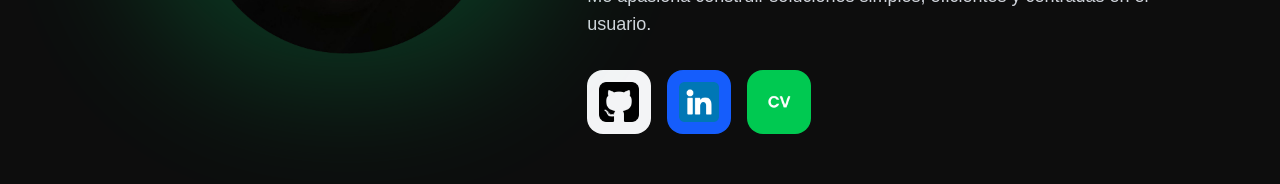
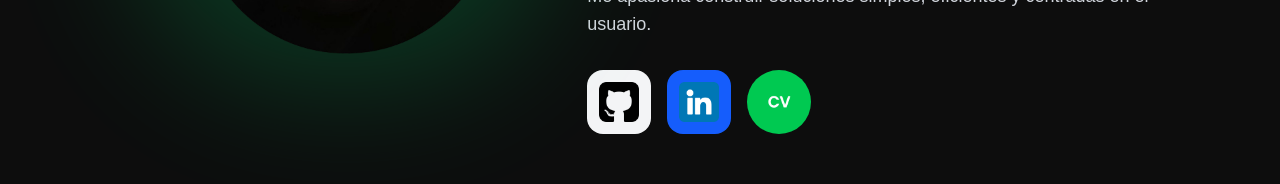
Before and after one commit to DavidGarzonDev/portafolio, a React (Vite) app: page / in a window 1280 px wide. Shown: the part 496-680 px from the top of the page. Built offline with nearby package versions, Linux system fonts and the light colour scheme; no server answers.

Commit message:
añadiendo una hoja de vida mejor estructurada

```diff
--- a/src/pages/About.jsx
+++ b/src/pages/About.jsx
@@ -69,10 +69,10 @@ const About = () => {
                             />
                         </a>
                         <a
-                            href="/Cv/cv.pdf"
+                            href="/Cv/cv-h.pdf"
                             target="_blank"
                             rel="noopener noreferrer"
-                            className="p-3 bg-green-500 rounded-2xl hover:bg-green-600 transition-all transform hover:scale-110 flex items-center justify-center"
+                            className="p-3 bg-green-500 hover:bg-green-600 transition-all transform hover:scale-110 flex items-center justify-center rounded-full"
                         >
                             <img src= "/Cv/cv.png" alt="Descargar CV" className="w-8 h-8 md:w-10 md:h-10" />
 
```
Also changed, not shown: 1 other file (tests, documents, lock files or other folders).
